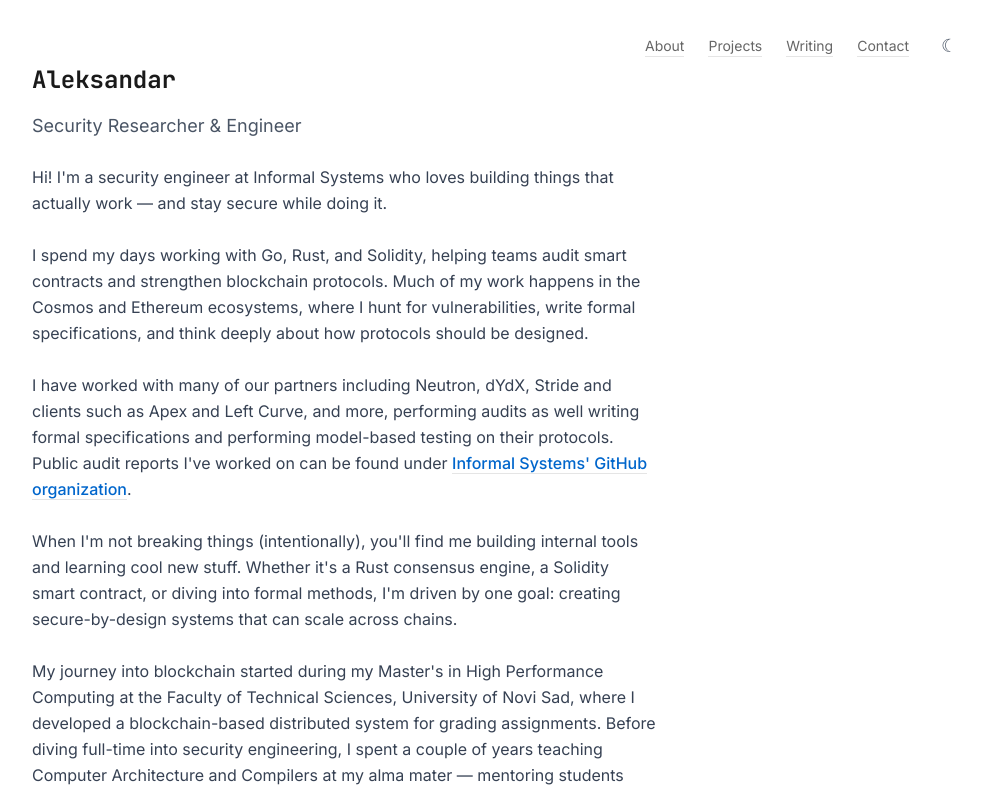
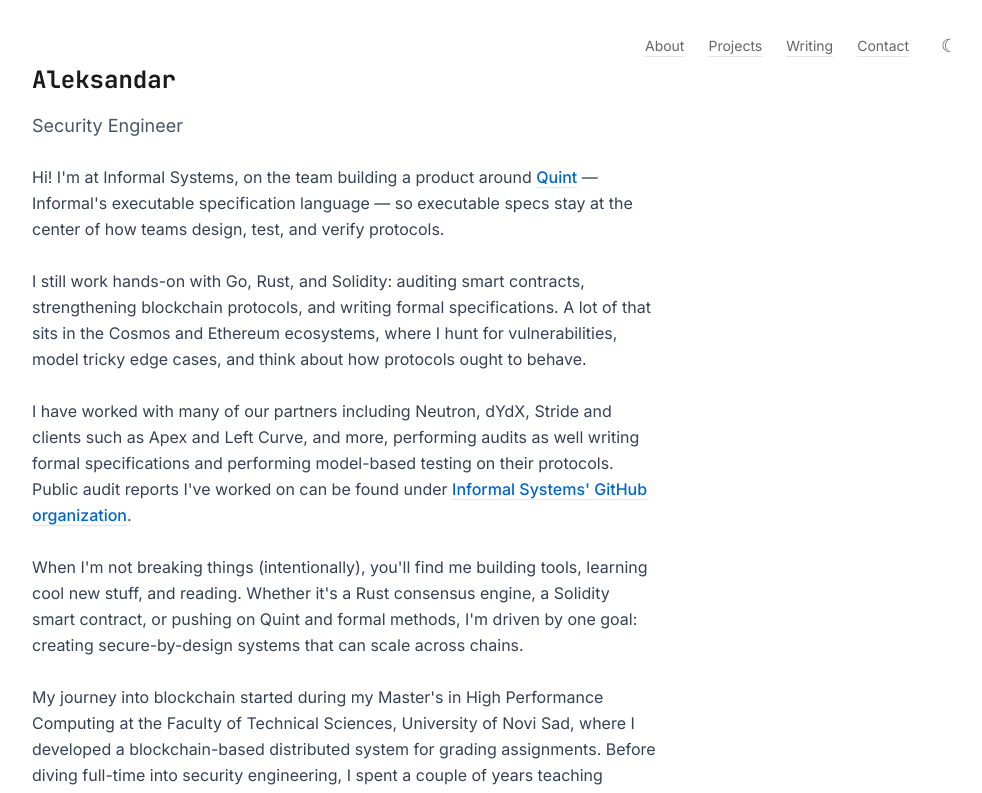
Before and after one commit to oakenknight/oakenknight.github.io, a Next.js app: page / in a window 1280 px wide. Shown: the top 793 px of the page, without its empty margins (296-1278 px from the left). Built offline with nearby package versions, Linux system fonts and the light colour scheme.

Commit message:
updated bio

```diff
--- a/src/app/layout.js
+++ b/src/app/layout.js
@@ -3,7 +3,8 @@ import { ThemeProvider } from "@/components/ThemeProvider";
 
 export const metadata = {
   title: "Aleksandar Ignjatijevic",
-  description: "Security Engineer & Software Engineer",
+  description:
+    "Security engineer at Informal Systems; building around Quint, executable specification, and blockchain protocol security.",
   icons: {
     icon: '/favicon.ico',
   },
--- a/src/app/page.js
+++ b/src/app/page.js
@@ -42,16 +42,18 @@ export default function Home() {
         <header className="mb-16">
           <h1 className="text-2xl font-bold mono mb-4">Aleksandar</h1>
           <p className="text-lg text-gray-600 mb-6">
-            Security Researcher & Engineer
+            Security Engineer
           </p>
           <p className="text-gray-700 leading-relaxed mb-8">
-            Hi! I'm a security engineer at Informal Systems who loves building things that actually work — and stay secure while doing it.
+            Hi! I'm at Informal Systems, on the team building a product around{" "}
+            <a href="https://quint-lang.org" className="link-subtle">Quint</a>
+            {" "}— Informal's executable specification language — so executable specs stay at the center of how teams design, test, and verify protocols.
             <br /><br />
-            I spend my days working with Go, Rust, and Solidity, helping teams audit smart contracts and strengthen blockchain protocols. Much of my work happens in the Cosmos and Ethereum ecosystems, where I hunt for vulnerabilities, write formal specifications, and think deeply about how protocols should be designed.
+            I still work hands-on with Go, Rust, and Solidity: auditing smart contracts, strengthening blockchain protocols, and writing formal specifications. A lot of that sits in the Cosmos and Ethereum ecosystems, where I hunt for vulnerabilities, model tricky edge cases, and think about how protocols ought to behave.
             <br /><br />
             I have worked with many of our partners including Neutron, dYdX, Stride and clients such as Apex and Left Curve, and more, performing audits as well writing formal specifications and performing model-based testing on their protocols. Public audit reports I've worked on can be found under <a href="https://github.com/informalsystems/audits" className="link-subtle">Informal Systems' GitHub organization</a>.
             <br /><br />
-            When I'm not breaking things (intentionally), you'll find me building internal tools and learning cool new stuff. Whether it's a Rust consensus engine, a Solidity smart contract, or diving into formal methods, I'm driven by one goal: creating secure-by-design systems that can scale across chains.
+            When I'm not breaking things (intentionally), you'll find me building tools, learning cool new stuff, and reading. Whether it's a Rust consensus engine, a Solidity smart contract, or pushing on Quint and formal methods, I'm driven by one goal: creating secure-by-design systems that can scale across chains.
             <br /><br />
             My journey into blockchain started during my Master's in High Performance Computing at the Faculty of Technical Sciences, University of Novi Sad, where I developed a blockchain-based distributed system for grading assignments. Before diving full-time into security engineering, I spent a couple of years teaching Computer Architecture and Compilers at my alma mater — mentoring students through systems programming and compiler construction.
             <br /><br />
```
